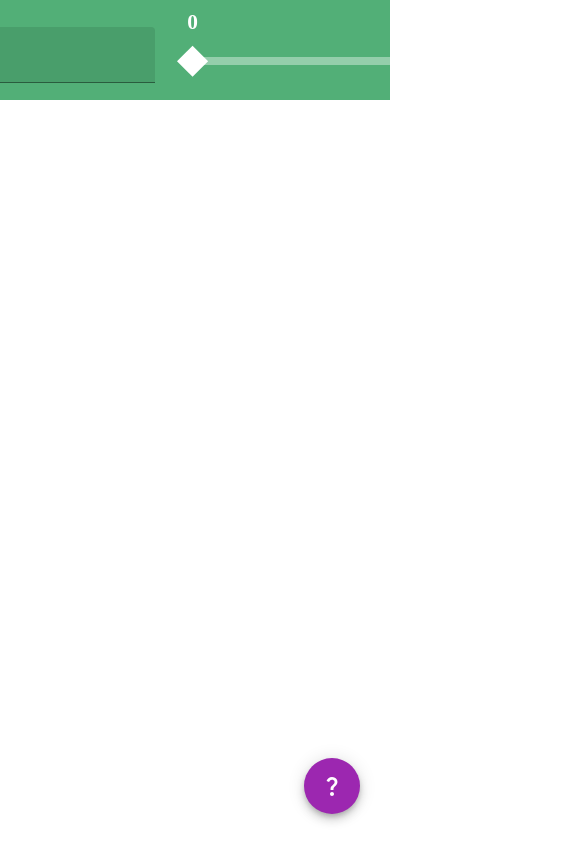
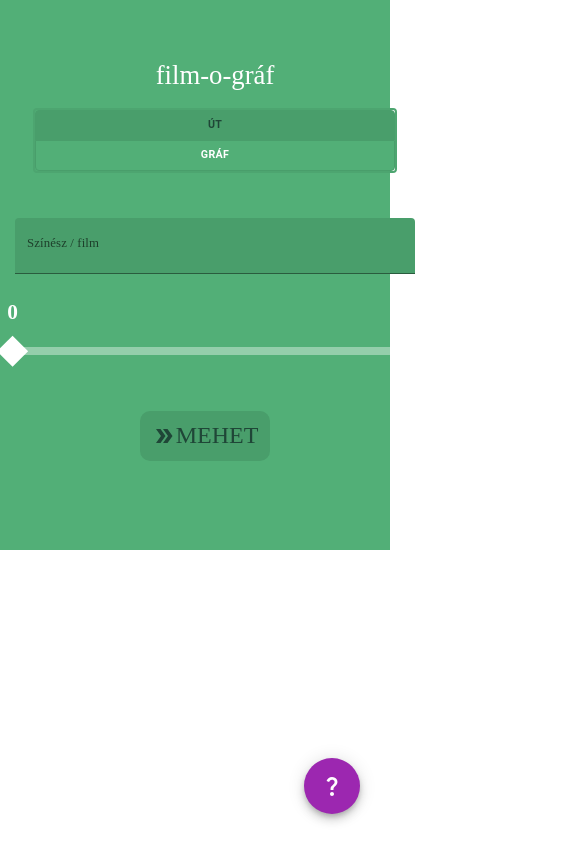
Before and after one commit to kleinerbur/filmograf, a React (Create React App) app in the folder frontend/: page / in a window 390 px wide. Shown: the top 844 px of the page, 585 px wide, since content can reach past the window. Built offline with nearby package versions, Linux system fonts and the light colour scheme.

Commit message:
Added responsive styling for phones

```diff
--- a/frontend/src/style/App.css
+++ b/frontend/src/style/App.css
@@ -241,3 +241,58 @@ p {
   width: 400px;
   padding: 50px;
 }
+
+
+
+/* phone */
+@media (max-width: 600px) {
+
+  .App-header {
+    min-height: 550px;
+    max-height: 600px;
+  }
+
+  .form {
+    display: grid;
+  }
+
+  h1.title {
+    margin: auto;
+  }
+
+  h2.distanceLabel {
+    margin: auto;
+    margin-left: 140px;
+    margin-top: 90px;
+  }
+
+  /* DepthSlider */
+  .MuiSlider-root {
+    margin-left: -40px;
+    margin-top: 70px;
+    color: var(--light) !important;
+
+    height: 8px !important;
+    width: 400px !important;
+  }
+
+  /* SubmitButton */
+  .MuiIconButton-root {
+    top: 60px;
+    left: 125px;
+  }
+
+
+  /* FilmGraph */
+  canvas {
+    min-width: 600px !important;
+    min-height: 700px !important;
+    background-color: var(--canvas) !important;
+  }
+
+  .poster {
+    height: 100%;
+    width: 500px;
+    object-fit: 'cover';
+  }
+}
```
